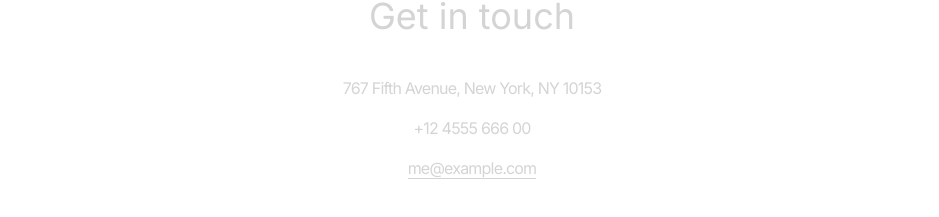
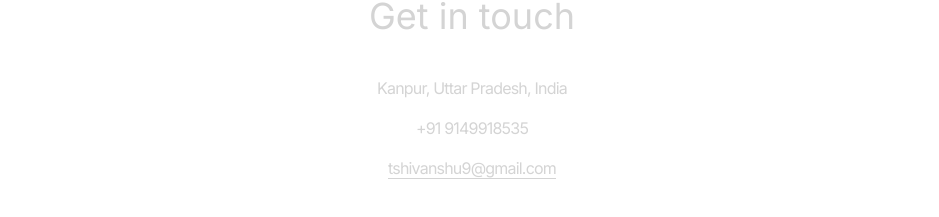
Before and after one commit to tshivanshu9/portfolio, a React (Vite) app: page / in a window 1280 px wide. Shown: the part 4149-4366 px from the top of the page, without its empty margins (168-1107 px from the left). Built offline with nearby package versions, Linux system fonts and the light colour scheme.

Commit message:
Constants updated

```diff
--- a/src/constants/index.js
+++ b/src/constants/index.js
@@ -70,7 +70,7 @@ export const PROJECTS = [
 ];
 
 export const CONTACT = {
-  address: '767 Fifth Avenue, New York, NY 10153 ',
-  phoneNo: '+12 4555 666 00 ',
-  email: 'me@example.com',
+  address: 'Kanpur, Uttar Pradesh, India',
+  phoneNo: '+91 9149918535',
+  email: 'tshivanshu9@gmail.com',
 };
```
